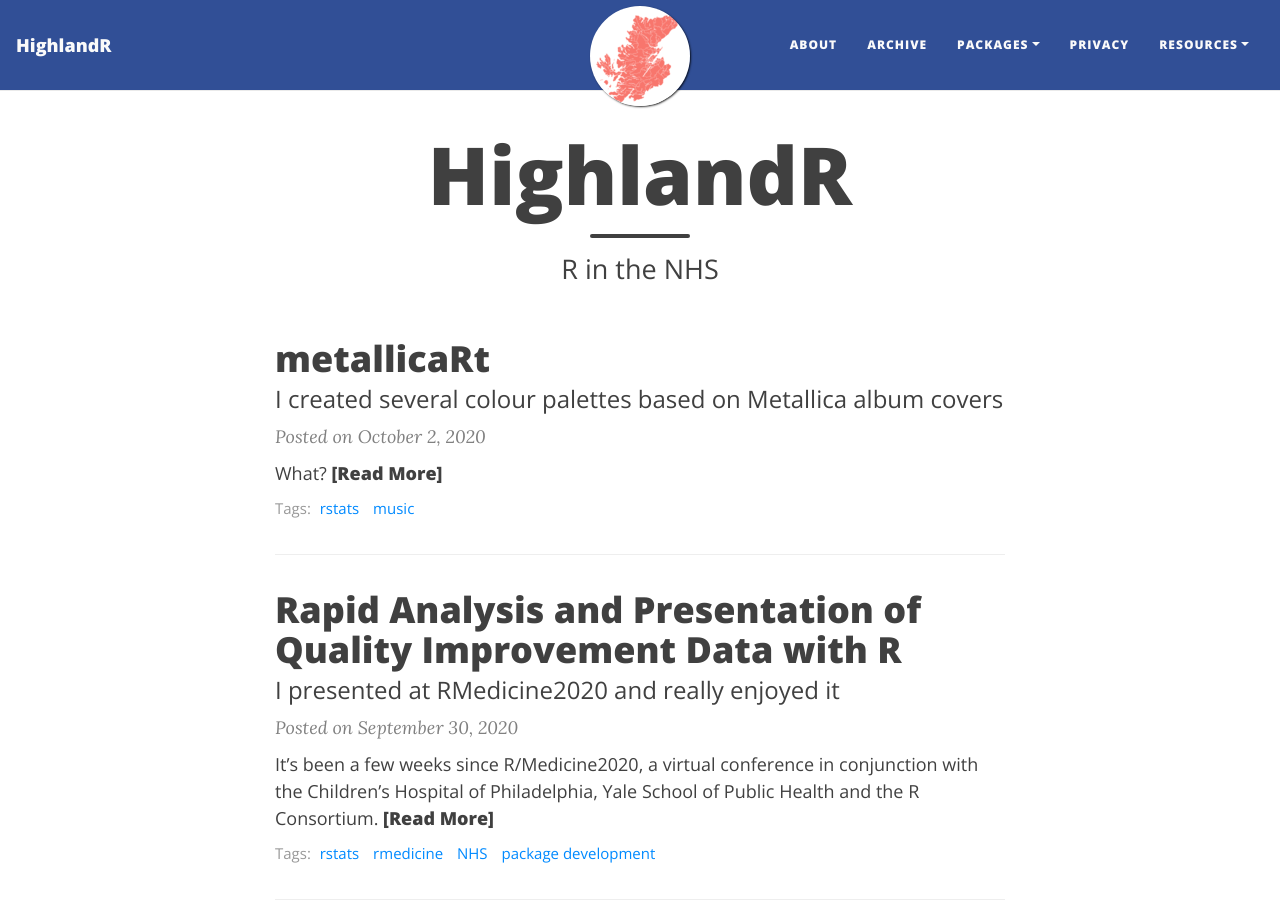
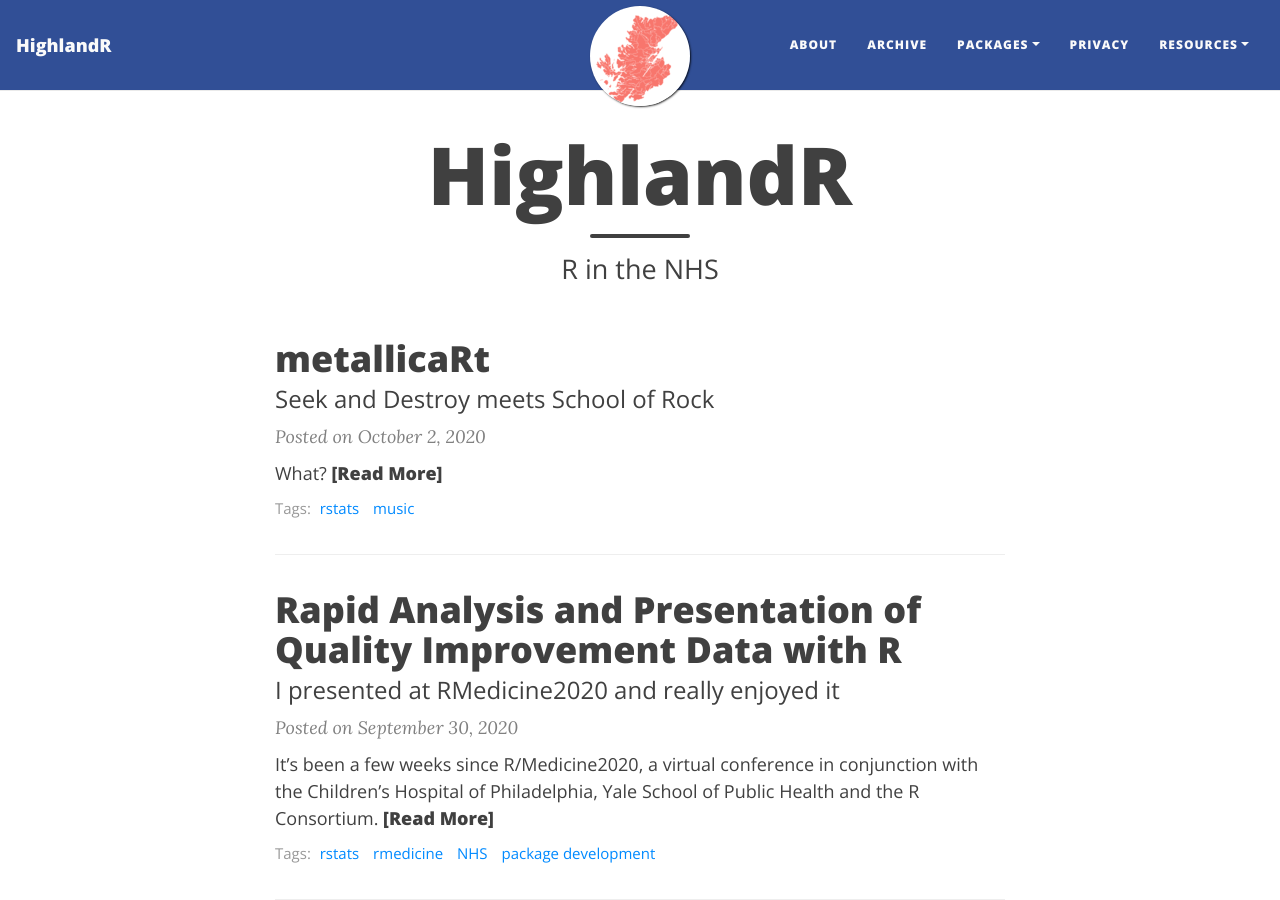
Before and after one commit to johnmackintosh/johnmackintosh.github.io, a Jekyll site: the page built from index.html, in a window 1280 px wide and 900 px high. Built offline with Jekyll 4.4.1, drawn with Linux system fonts in a browser that asks for light colours; nearby versions of some CDN libraries; the list of posts is cut into pages by our own code.

Commit message:
subtitle

```diff
--- a/_posts/2020-10-02-metallicart.md
+++ b/_posts/2020-10-02-metallicart.md
@@ -1,7 +1,7 @@
 ---
 layout: post
 title: "metallicaRt"
-subtitle: I created several colour palettes based on Metallica album covers
+subtitle: Seek and Destroy meets School of Rock
 share-img: /assets/img/blog/2020-10-02-metallicart.jpg
 published: true
 tags:
```
